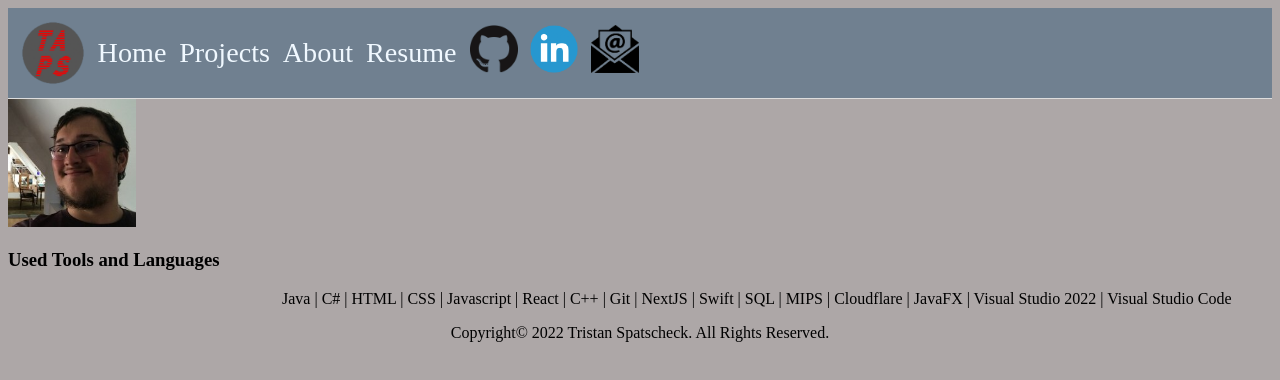
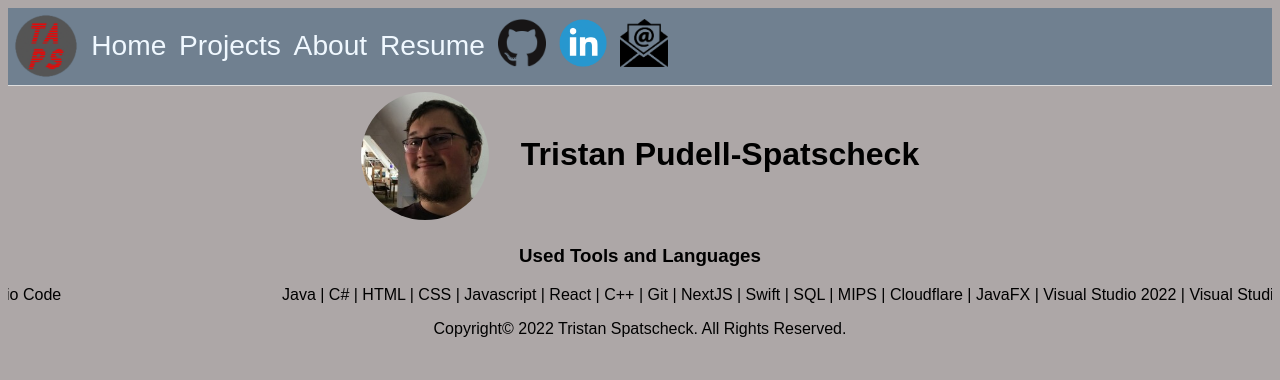
Before and after one commit to tapscodes/tapscodes.github.io, a Next.js app: page / in a window 1280 px wide. Shown: the top 380 px of the page. Built offline with nearby package versions, Linux system fonts and the light colour scheme.

Commit message:
Set up main page

```diff
--- a/pages/index.js
+++ b/pages/index.js
@@ -3,16 +3,23 @@ import Image from 'next/image'
 import Marquee from 'react-fast-marquee';
 
 export default function Home() {
+  const skills = "Java | C# | HTML | CSS | Javascript | React | C++ | Git | NextJS | Swift | SQL | MIPS | Cloudflare | JavaFX | Visual Studio 2022 | Visual Studio Code";
+
+  const quote = "Tristan Pudell-Spatscheck";
+
   return (
     <div className = "home">
       <Head>
                 <title>Tristan's Website</title>
                 <meta name="description" content="Tristan Spatscheck's Personal Portfolio Website."/>
       </Head>
-      <Image src="/Images/prof_pic.jpg" width={128} height={128}/>
+      <div className="quote_section">
+        <Image className="main_pic" src="/Images/prof_pic.jpg" width={128} height={128}/>
+        <h1 className="quote_text">{quote}</h1>
+      </div>
       <h3>Used Tools and Languages</h3>
-      <Marquee speed="50" pauseOnHover="true" direction="right" gradient={true} gradientColor={[0,255,255]} gradientWidth={20}>
-        Java | C# | HTML | CSS | Javascript | React | C++ | Git | NextJS | Swift | SQL | MIPS | Cloudflare | JavaFX | Visual Studio 2022 | Visual Studio Code
+      <Marquee speed="50" direction="right" gradient={true} gradientColor={[0,255,255]} gradientWidth={20}>
+        {skills}
       </Marquee>
     </div>
   )
--- a/styles/globals.css
+++ b/styles/globals.css
@@ -1,14 +1,33 @@
+
 /*NAV: Main Site*/
 body{
   background-color: rgb(173, 167, 167);
+  text-align: center;
+  font-family: 'Poppins', sans-serif;
 }
-h1{
-  color: red;
+
+/*NAV: Extra Elements*/
+.quote_section{
+  display:flex;
+  justify-content: center;
+  padding-top: 0.5vw;
+  padding-bottom: 0.5vw;
+}
+
+.quote_text{
+  text-align: center;
+  margin-top: 3.5%;
+  margin-left: 2.5vw;
+}
+
+.main_pic{
+  border-radius: 64px;
+  overflow:hidden;
 }
 
 /*NAV: Navbar*/
 .navbar{
-  padding: 1vw;
+  padding: 0.5vw;
   display: flex;
   align-items: center;
   background-color: slategrey;
```
